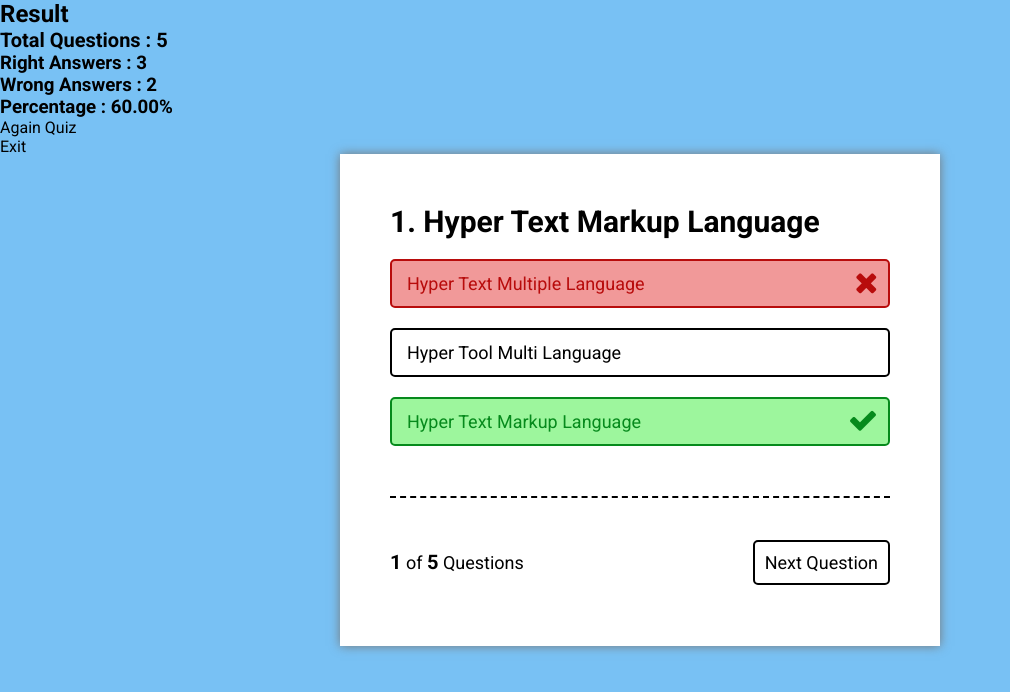
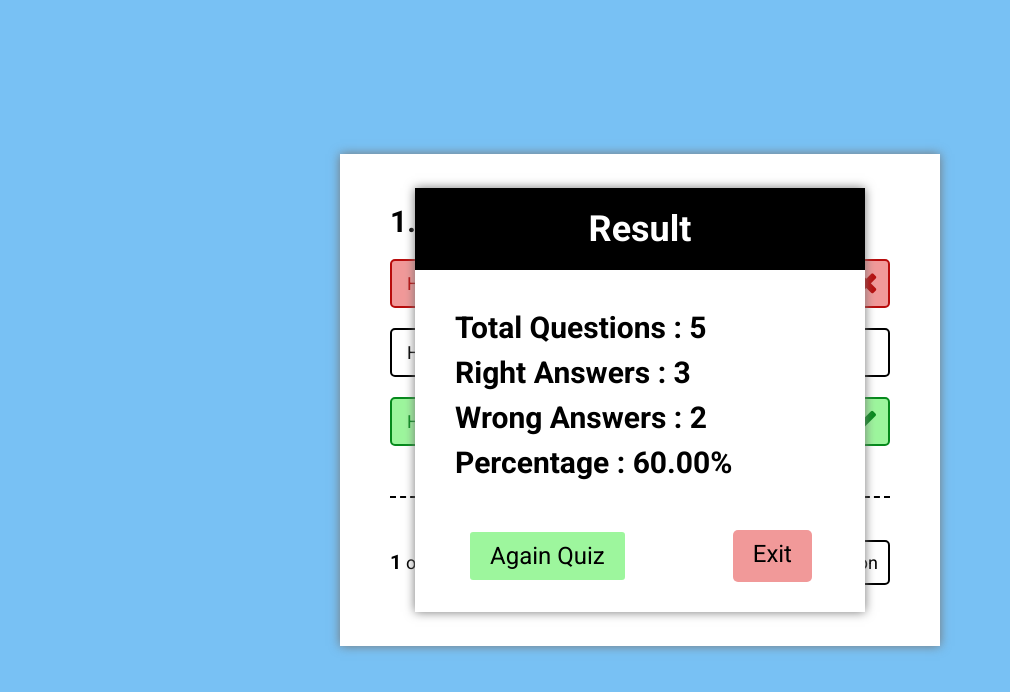
Before and after one commit to Chu29/js-quiz-app, a plain HTML site: page index.html in a window 1280 px wide. Shown: the whole page, without its empty margins (0-1010 px from the left). Drawn offline with Linux system fonts and the light colour scheme.

Commit message:
add: styled the results box section

```diff
--- a/styles/index.css
+++ b/styles/index.css
@@ -120,3 +120,68 @@ body {
   background: #000;
   color: #fff;
 }
+
+.result-box {
+  position: absolute;
+  top: 50%;
+  left: 50%;
+  transform: translate(-50%, -50%);
+  color: #000;
+  box-shadow: 0 0 10px #777;
+  width: 100%;
+  max-width: 450px;
+  background: #fff;
+}
+
+.result-box h2 {
+  font-size: 36px;
+  background: #000;
+  color: #fff;
+  text-align: center;
+  padding: 20px 0;
+}
+
+.result-box .result {
+  padding: 40px;
+}
+
+.result-box h3 {
+  font-size: 30px;
+  margin-bottom: 10px;
+}
+
+.result-footer {
+  display: flex;
+  justify-content: space-around;
+  padding-bottom: 30px;
+}
+
+.result-footer .again-quiz,
+.result-footer .exit {
+  border: 2px solid #000;
+  border-radius: 5px;
+  padding: 10px 20px;
+  font-size: 24px;
+  cursor: pointer;
+  transition: all 0.3s;
+}
+
+.result-footer .again-quiz {
+  background: #9df69d;
+  color: #000;
+  border-color: #fff;
+}
+
+.result-footer .again-quiz:hover {
+  background: #068a1c;
+}
+
+.result-footer .exit {
+  background: #f19999;
+  color: #000;
+  border: none;
+}
+
+.result-footer .exit:hover {
+  background: #b80c0c;
+}
```
